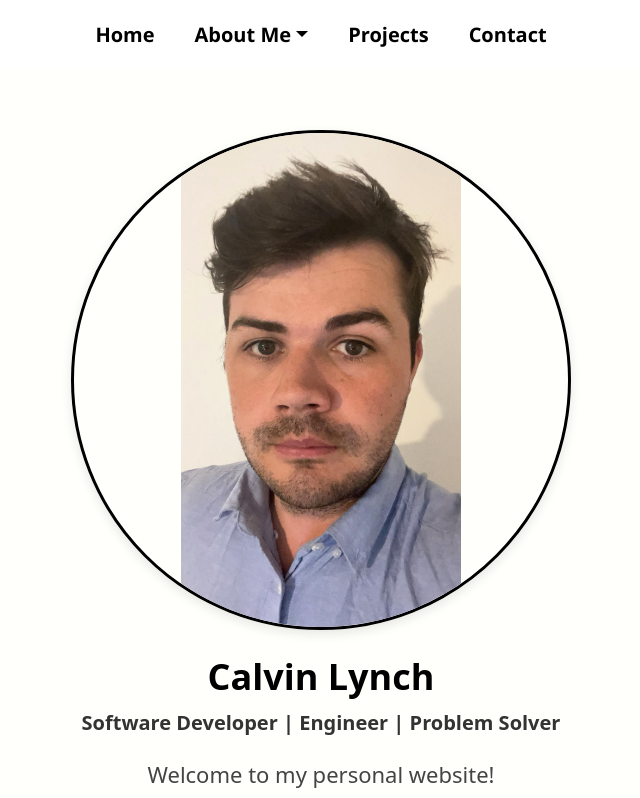
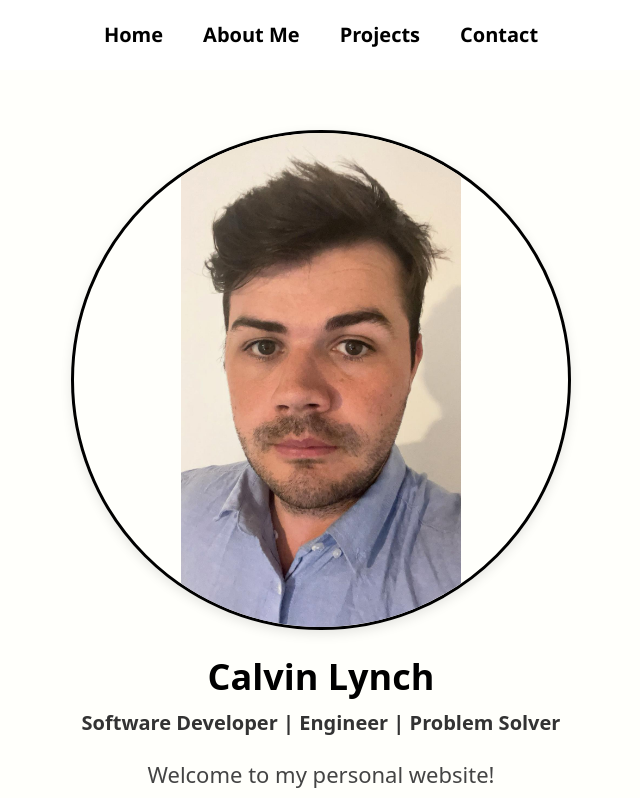
Before and after one commit to Calvin155/CV_Calvin, a React (Create React App) app: page / in a window 1280 px wide. Shown: the top 798 px of the page, without its empty margins (319-959 px from the left). Built offline with nearby package versions, Linux system fonts and the light colour scheme.

Commit message:
about update

```diff
--- a/src/components/Navbar.js
+++ b/src/components/Navbar.js
@@ -1,56 +1,44 @@
 import { Link } from 'react-router-dom';
 import '../css/NavBar.css';
-import { useState, useEffect } from 'react';
+import { useState } from 'react';
 
 function Navbar() {
-  const [dropdownOpen, setDropdownOpen] = useState(null);
   const [mobileMenuOpen, setMobileMenuOpen] = useState(false);
-
-  const toggleDropdown = (menu) => {
-    setDropdownOpen((prev) => (prev === menu ? null : menu));
-  };
 
   const toggleMobileMenu = () => {
     setMobileMenuOpen((prev) => !prev);
   };
 
-  useEffect(() => {
-    const handleClickOutside = (e) => {
-      if (!e.target.closest('.dropdown')) {
-        setDropdownOpen(null);
-      }
-    };
-    document.addEventListener('click', handleClickOutside);
-    return () => document.removeEventListener('click', handleClickOutside);
-  }, []);
-
   return (
     <nav className={`navbar ${mobileMenuOpen ? 'active' : ''}`}>
-      <div className="hamburger" onClick={toggleMobileMenu} aria-label="Toggle menu" role="button" tabIndex={0} onKeyPress={toggleMobileMenu}>
+      <div
+        className="hamburger"
+        onClick={toggleMobileMenu}
+        aria-label="Toggle menu"
+        role="button"
+        tabIndex={0}
+        onKeyPress={toggleMobileMenu}
+      >
         <span></span>
         <span></span>
         <span></span>
       </div>
 
-      <Link to="/" onClick={() => setMobileMenuOpen(false)}>Home</Link>
+      <Link to="/" onClick={() => setMobileMenuOpen(false)}>
+        Home
+      </Link>
 
-      <div
-        className="dropdown"
-        onClick={() => toggleDropdown('about')}
-        tabIndex={0}
-        onKeyPress={() => toggleDropdown('about')}
-      >
-        <span className="dropdown-toggle">About Me</span>
-        {dropdownOpen === 'about' && (
-          <div className="dropdown-menu">
-            <Link to="/about/overview" onClick={() => setMobileMenuOpen(false)}>Overview</Link>
-            <Link to="/about/team" onClick={() => setMobileMenuOpen(false)}>Team</Link>
-          </div>
-        )}
-      </div>
+      <Link to="/about" onClick={() => setMobileMenuOpen(false)}>
+        About Me
+      </Link>
 
-      <Link to="/projects" onClick={() => setMobileMenuOpen(false)}>Projects</Link>
-      <Link to="/contact" onClick={() => setMobileMenuOpen(false)}>Contact</Link>
+      <Link to="/projects" onClick={() => setMobileMenuOpen(false)}>
+        Projects
+      </Link>
+
+      <Link to="/contact" onClick={() => setMobileMenuOpen(false)}>
+        Contact
+      </Link>
     </nav>
   );
 }
```
